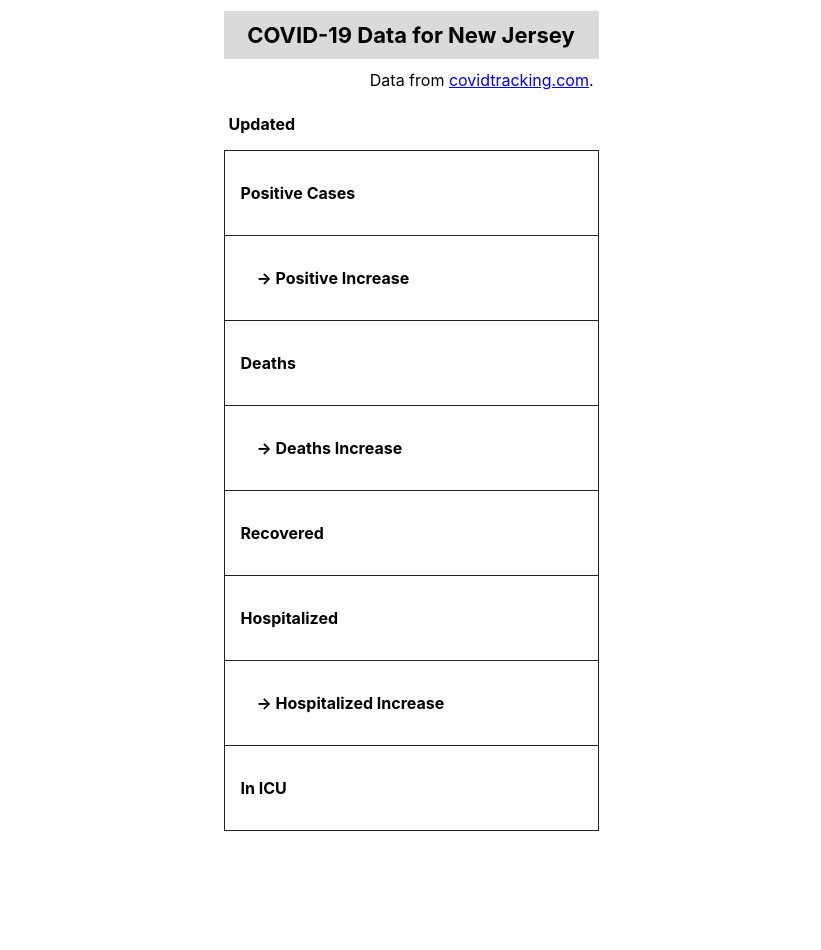
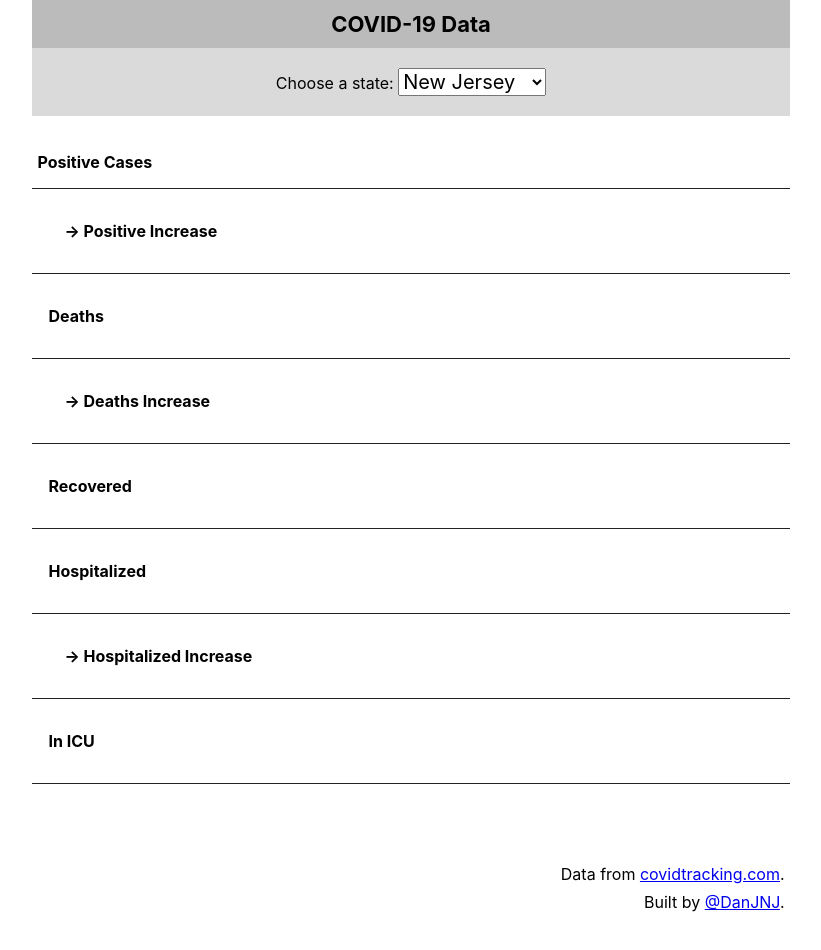
Before and after one commit to Danjohnsonnj/covid-19-tracker, a website built with Parcel: page index.html in a window 1280 px wide. Shown: the whole page, without its empty margins (229-1050 px from the left). Before the commit the page ends 911 px from the top, so only its background shows below. Built offline with nearby package versions, Linux system fonts and the light colour scheme; no server answers.

Commit message:
Add state select

```diff
--- a/index.html
+++ b/index.html
@@ -1,50 +1,64 @@
 <html>
 
 <head>
+  <meta charset="UTF-8">
+  <meta name="viewport" content="width=device-width, initial-scale=1.0">
+  <title>COVID-19 Tracker</title>
   <link rel="stylesheet" href="./style.css">
 </head>
 
 <body>
-  <h1>COVID-19 Data for New Jersey</h1>
-  <p>Data from <a href="https://covidtracking.com" target="_blank">covidtracking.com</a>.</p>
+  <h1>COVID-19 Data</h1>
+  <form>
+    <label for="state">Choose a state: </label>
+      <select id="StateSelect">
+        <option value="nj" selected> New Jersey</option>
+        <option value="pa"> Pennsylvania</option>
+        <option value="tx"> Texas</option>
+        <option value="vt"> Vermont</option>
+      </select>
+    </label>
+  </form>
+
+  <div id="updated"></div>
+
   <table id="CurrentData">
     <tr>
-      <th>updated</th>
-      <td class="updated"></td>
-    </tr>
-    <tr>
       <th>positive cases</th>
-      <td class="positiveCases"></td>
+      <td id="positiveCases"></td>
     </tr>
     <tr>
       <th class="sub">positive increase</th>
-      <td class="positiveIncrease sub"></td>
+      <td id="positiveIncrease"></td>
     </tr>
     <tr>
       <th>deaths</th>
-      <td class="death"></td>
+      <td id="death"></td>
     </tr>
     <tr>
       <th class="sub">deaths increase</th>
-      <td class="deathIncrease sub"></td>
+      <td id="deathIncrease"></td>
     </tr>
     <tr>
       <th>recovered</th>
-      <td class="recovered"></td>
+      <td id="recovered"></td>
     </tr>
     <tr>
       <th>hospitalized</th>
-      <td class="hospitalizedCurrently"></td>
+      <td id="hospitalizedCurrently"></td>
     </tr>
     <tr>
       <th class="sub">hospitalized increase</th>
-      <td class="hospitalizedIncrease sub"></td>
+      <td id="hospitalizedIncrease"></td>
     </tr>
     <tr>
       <th>in ICU</th>
-      <td class="inIcuCurrently"></td>
+      <td id="inIcuCurrently"></td>
     </tr>
   </table>
+
+  <p>Data from <a href="https://covidtracking.com" target="_blank">covidtracking.com</a>.</p>
+  <p>Built by <a href="https://twitter.com/danjnj" target="_blank">@DanJNJ</a>.</p>
 
   <script src="./index.js"></script>
 </body>
--- a/index.js
+++ b/index.js
@@ -1,16 +1,19 @@
-(async () => {
-  const getCovidData = async function (url) {
-    let response = await fetch(url)
+document.addEventListener('DOMContentLoaded', async () => {
+  const stateSelect = document.getElementById('StateSelect')
+
+  async function updateResults(location = stateSelect.value) {
+    const getCovidData = async function (state = location) {
+      const url = `https://covidtracking.com/api/v1/states/${ state }/current.json`;
+      const response = await fetch(url)
       if (response.status !== 200) {
         console.log('Looks like there was a problem. Status Code: ' +
           response.status);
         return;
       }
 
-    let data = await response.json()
+      const data = await response.json()
       return data;
     };
-  const fetchResponse = await getCovidData('https://covidtracking.com/api/v1/states/nj/current.json');
 
     const formatResults = function (r) {
       const deprecatedData = [
@@ -31,14 +34,13 @@
       ]
       const filteredResults = Object.keys(r).reduce((acc, key) => {
         if (!deprecatedData.includes(key)) {
-        acc[key] = r[key];
+          acc[key] = r[key] || 'not reported';
         }
         return acc;
       }, {});
-    console.log(filteredResults)
 
       const date = new Date(filteredResults.lastUpdateEt);
-    const updated = `${date.toDateString()}<br>at ${date.toLocaleTimeString()}`;
+      const updated = `Updated on ${date.toDateString()} at ${date.toLocaleTimeString()}.`;
       const results = {
         updated,
         positiveCases: filteredResults.positiveCasesViral,
@@ -53,11 +55,19 @@
       return results;
     }
 
+    const fetchResponse = await getCovidData(location);
     const formattedResults = formatResults(fetchResponse);
     console.log(formattedResults);
 
-  const dataTable = document.getElementById('CurrentData');
     Object.keys(formattedResults).forEach(key => {
-    dataTable.querySelector(`.${key}`).innerHTML = formattedResults[key];
+      document.getElementById(`${key}`).innerHTML = formattedResults[key];
     });
-})()
+  }
+
+  stateSelect.addEventListener('change', (evt) => {
+    console.log(evt.currentTarget.value)
+    updateResults(evt.currentTarget.value);
+  })
+
+  updateResults()
+})
--- a/style.css
+++ b/style.css
@@ -1,22 +1,40 @@
 * {
   font-family: apple-system, BlinkMacSystemFont, "Segoe UI", Roboto, Helvetica,
     Arial, sans-serif, "Apple Color Emoji", "Segoe UI Emoji", "Segoe UI Symbol";
+  font-size: 16px;
   box-sizing: border-box;
 }
 
 body {
-  max-width: 100vw;
-  width: 375px;
-  margin: 5px auto;
+  width: 100%;
+  max-width: 75ch;
+  margin: 0 auto 10vh;
   min-height: 100vh;
 }
 
 h1 {
-  margin: 0.5em 0;
+  margin: 0;
   font-size: 22px;
-  background: #dadada;
+  background: #bbb;
   text-align: center;
   padding: 0.5em 0;
+}
+
+form {
+  margin: 0 0 1em;
+  padding: 1em;
+  font-size: 20px;
+  text-align: center;
+  background: #dadada;
+}
+
+select {
+  font-size: 20px;
+}
+
+#Updated {
+  font-size: 13px;
+  margin: 0.5 5px;
 }
 
 p {
@@ -35,7 +53,7 @@ p {
   text-align: left;
   text-transform: capitalize;
   padding: 2em 1em 2em 1em;
-  border-left: 1px solid #222;
+  /* border-left: 1px solid #222; */
 }
 
 #CurrentData th.sub {
@@ -49,12 +67,22 @@ p {
 #CurrentData td {
   text-align: right;
   padding: 2em 1em 2em 2em;
-  border-right: 1px solid #222;
+  /* border-right: 1px solid #222; */
 }
 
 #CurrentData th,
 #CurrentData td {
   border-bottom: 1px solid #222;
+}
+
+#CurrentData tr.noBorders th {
+  padding: 1em 5px;
+  border: none;
+}
+
+#CurrentData tr.noBorders td {
+  padding: 1em 5px;
+  border: none;
 }
 
 #CurrentData tr:first-of-type th {
```
Also changed, not shown: dist/index.html, 5 other files. Lines whose indentation alone changed are shown as unchanged.
